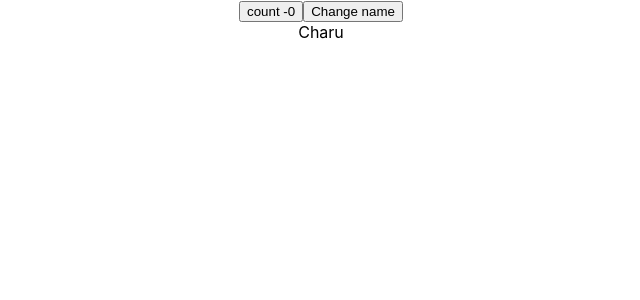
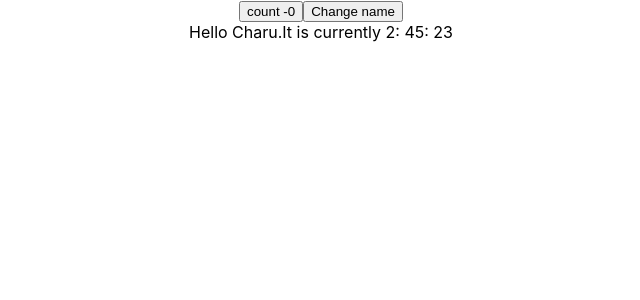
Before and after one commit to sowmiyashanmugaanatham/ReactJs-Basics, a React (Create React App) app: page / in a window 1280 px wide. Shown: the top 300 px of the page, without its empty margins (319-959 px from the left). Built offline with nearby package versions, Linux system fonts and the light colour scheme; the HTML template or start-up script is replaced by a standard one.

Commit message:
Topic Name:Incorrect memo Impure Component

```diff
--- /dev/null
+++ b/src/Components/Immutable State/Incorrect Optimization/ChildFour.js
@@ -0,0 +1,14 @@
+import React from 'react';
+
+
+const ChildFour = ({name}) => {    console.log('childFour Render')
+    const date= new Date()
+  return (
+    <div>
+        Hello {name}.It is currently {date.getHours()}: {date.getMinutes()}:{''} {date.getSeconds()}
+
+    </div>
+  );
+}
+
+export const MemoizedChildFour= React.memo(ChildFour);
--- a/src/Components/Immutable State/Incorrect Optimization/ParentThree.js
+++ b/src/Components/Immutable State/Incorrect Optimization/ParentThree.js
@@ -1,5 +1,6 @@
 import React, { useState } from 'react'
 import  { MemoizedChildThree}  from './ChildThree'
+import  { MemoizedChildFour} from './ChildFour'
 
 
 export const ParentThree = () => {
@@ -11,9 +12,10 @@
         <div>
             <button onClick={() => setCount((c) => c+1)}>count -{count}</button>
             <button onClick={() => setName('Codevolution')}>Change name</button>
-            <MemoizedChildThree name={name}>
+            <MemoizedChildFour name={name}/>
+           {/*<MemoizedChildThree name={name}>
               <strong>Hello</strong>
-                </MemoizedChildThree>
+                </MemoizedChildThree> */}
         </div>
     )
 }
```
Also changed, not shown: completed_images/Incorrect memo Impure Component.PNG (added).
